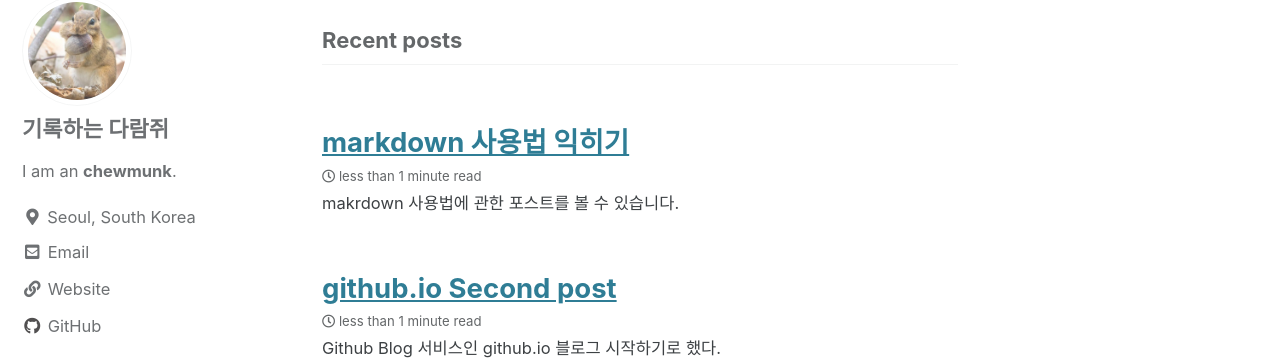
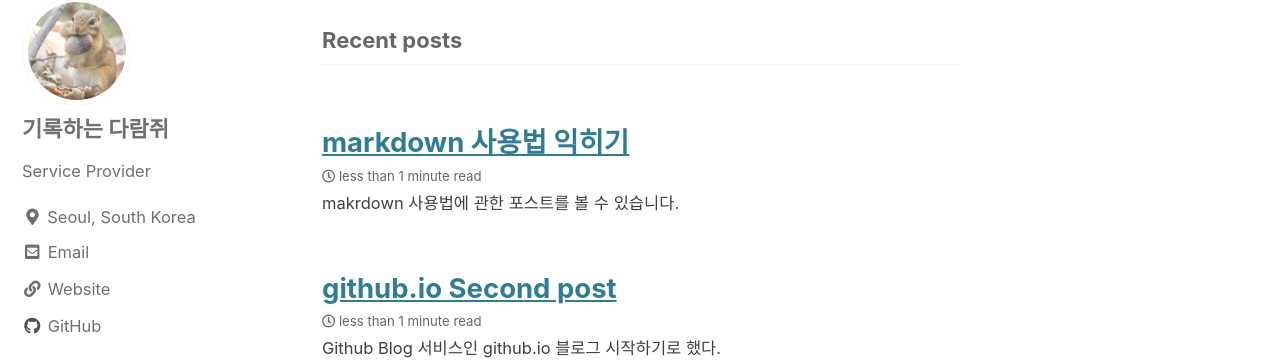
Before and after one commit to chewmunk/chewmunk.github.io, a Jekyll site: the page built from index.html, in a window 1280 px wide. Shown: the part 115-475 px from the top of the page. Built offline with Jekyll 4.4.1, drawn with Linux system fonts in a browser that asks for light colours; cached includes are drawn as plain includes; the list of posts is cut into pages by our own code.

Commit message:
modify config

```diff
--- a/_config.yml
+++ b/_config.yml
@@ -20,7 +20,7 @@ title                    : "기록하는 다람쥐"
 title_separator          : "-"
 subtitle                 : # site tagline that appears below site title in masthead
 name                     : "기록하는 다람쥐"
-description              : "This page is chewmunk's world"
+description              : "안녕하세요. 기록하는 다람쥐입니다."
 url                      : "https://chewmunk.github.io" # the base hostname & protocol for your site e.g. "https://mmistakes.github.io"
 baseurl                  : # the subpath of your site, e.g. "/blog"
 repository               : # GitHub username/repo-name e.g. "mmistakes/minimal-mistakes"
@@ -106,7 +106,7 @@ analytics:
 author:
   name             : "기록하는 다람쥐"
   avatar           : "/assets/images/profile.jpeg" # path of avatar image, e.g. "/assets/images/bio-photo.jpg"
-  bio              : "I am an **chewmunk**."
+  bio              : "Service Provider"
   location         : "Seoul, South Korea"
   email            :
   links:
```
